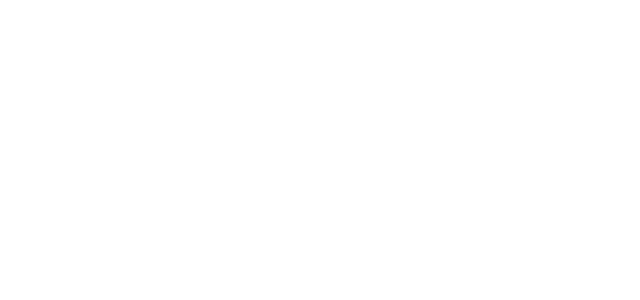
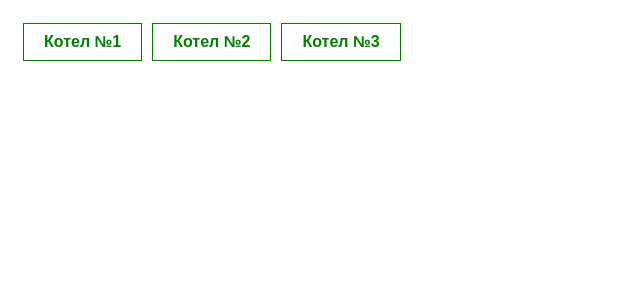
Before and after one commit to MaksSmerdov/react-project-utvh, a React (Create React App) app: page / in a window 1280 px wide. Before the commit this address had no page. Shown: the top 300 px of the page, without its empty margins (0-640 px from the left). Built offline with nearby package versions, Linux system fonts and the light colour scheme.

Commit message:
add homepage, small fixes

```diff
--- a/public/index.html
+++ b/public/index.html
@@ -24,7 +24,7 @@
       work correctly both with client-side routing and a non-root public URL.
       Learn how to configure a non-root public URL by running `npm run build`.
     -->
-    <title>React App</title>
+    <title>UTVH server</title>
   </head>
   <body>
     <noscript>You need to enable JavaScript to run this app.</noscript>
--- a/src/App.tsx
+++ b/src/App.tsx
@@ -1,5 +1,6 @@
 import React from 'react';
 import { Routes, Route } from 'react-router-dom';
+import HomePage from './pages/homePage';
 import CurrentParameterKotel1 from './pages/kotelnaya/currentParam/currentParam-kotel1';
 import CurrentParameterKotel2 from './pages/kotelnaya/currentParam/currentParam-kotel2';
 import CurrentParameterKotel3 from './pages/kotelnaya/currentParam/currentParam-kotel3';
@@ -11,6 +12,8 @@
   return (
     <div>
       <Routes>
+        <Route path="/" element={<HomePage />} />
+
         <Route path="/currentParam-kotel1" element={<CurrentParameterKotel1 />} />
         <Route path="/currentParam-kotel2" element={<CurrentParameterKotel2 />} />
         <Route path="/currentParam-kotel3" element={<CurrentParameterKotel3 />} />
--- a/src/components/Current/currentParameter.tsx
+++ b/src/components/Current/currentParameter.tsx
@@ -3,6 +3,7 @@
 import Table from '../Common/Table/table';
 import styles from './currentParameter.module.scss';
 import { ApiConfig } from '../../configs/apiConfigKotelnaya';
+import Loader from '../Common/Preloader/preloader';
 
 interface CurrentParameterProps {
   config: ApiConfig;
@@ -11,9 +12,12 @@
 
 const CurrentParameter: React.FC<CurrentParameterProps> = ({ config, title }) => {
   const [data, setData] = useState(config.defaultData);
+  const [loading, setLoading] = useState(true); // Состояние для отслеживания загрузки данных
+  const [isFirstLoad, setIsFirstLoad] = useState(true); // Состояние для отслеживания первой загрузки
 
   useEffect(() => {
     const fetchData = async () => {
+      setLoading(true); // Начинаем загрузку
       try {
         const response = await fetch(config.apiUrl);
         if (!response.ok) throw new Error('Ошибка загрузки данных');
@@ -31,17 +35,26 @@
         setData(filteredData);
       } catch (error) {
         console.error('Ошибка загрузки данных:', error);
+      } finally {
+        if (isFirstLoad) {
+          setIsFirstLoad(false); // После первой загрузки меняем состояние
+        }
+        setLoading(false); // Завершаем загрузку
       }
     };
 
     fetchData();
     const interval = setInterval(fetchData, 5000);
     return () => clearInterval(interval);
-  }, [config.apiUrl, config.defaultData]);
+  }, [config.apiUrl, config.defaultData, isFirstLoad]);
 
   return (
     <div>
       <Header title={title} maxWidth="900px" />
+
+      {/* Показываем Loader только при первой загрузке */}
+      {isFirstLoad && <Loader loading={loading} size={80} />}
+
       <div className={styles.tables}>
         {Object.entries(config.titles).map(([key, tableTitle]) => (
           <div key={key}>
--- /dev/null
+++ b/src/pages/homePage.module.scss
@@ -0,0 +1,77 @@
+.container {
+  position: relative;
+  max-width: 1920px;
+  width: 100%;
+  height: 100%;
+  margin: 0 auto;
+  padding: 15px;
+}
+
+/* Tab Container Styles */
+.tab-container {
+  display: flex;
+  background-color: transparent;
+}
+
+.tab-container__button {
+  padding: 10px 20px;
+  cursor: pointer;
+  background-color: transparent;
+  font-size: 16px;
+  line-height: 16px;
+  font-weight: 600;
+  color: green;
+  margin-right: 10px;
+  border: 1px solid green;
+  outline: none;
+  transition: background-color 0.3s ease-in-out, color 0.3s ease-in-out;
+
+  &:hover,
+  &--active {
+    background-color: green;
+    color: white;
+  }
+}
+
+/* Tab Content Styles */
+.tab-content {
+  margin-top: 10px;
+}
+
+.tab-content__title {
+  margin: 0;
+}
+
+/* Sub-tab Button Styles */
+.tab-content__sub-tab-container {
+  max-width: 1000px;
+  display: grid;
+  grid-template-columns: repeat(4, 1fr);
+  gap: 10px;
+  /* Зазор между кнопками */
+  padding: 10px;
+}
+
+.sub-tab-button {
+  padding: 5px;
+  font-size: 12px;
+  line-height: 12px;
+  font-weight: 600;
+  color: green;
+  border: 1px solid green;
+  background-color: white;
+  transition: background-color 0.3s ease-in-out, color 0.3s ease-in-out;
+  cursor: pointer;
+
+  &:hover,
+  &:active {
+    background-color: green;
+    color: white;
+  }
+}
+
+.tab-container-box {
+  display: flex;
+  justify-content: space-between;
+  align-items: center;
+}
--- /dev/null
+++ b/src/pages/homePage.tsx
@@ -0,0 +1,84 @@
+import React, { useState } from "react";
+import styles from './homePage.module.scss';
+import MnemoKotel from "../components/Mnemo/kotelnaya/mnemoKotel";
+import CurrentParameter from "../components/Current/currentParameter";
+import { apiConfigs } from "../configs/apiConfigKotelnaya";
+
+const HomePage: React.FC = () => {
+  const [activeTab, setActiveTab] = useState<'kotel-1' | 'kotel-2' | 'kotel-3' | null>(null);
+  const [activeComponent, setActiveComponent] = useState<React.ReactNode>(null);
+
+  const tabs = [
+    { id: 'kotel-1', label: 'Котел №1' },
+    { id: 'kotel-2', label: 'Котел №2' },
+    { id: 'kotel-3', label: 'Котел №3' },
+  ];
+
+  const subTabs: {
+    'kotel-1': { label: string; component: React.ReactNode }[];
+    'kotel-2': { label: string; component: React.ReactNode }[];
+    'kotel-3': { label: string; component: React.ReactNode }[];
+
+  } = {
+    'kotel-1': [
+      { label: 'Мнемосхема', component: <MnemoKotel configKey="kotel1" title="Котел №1" objectNumber={1} /> },
+      { label: 'Текущие параметры', component: <CurrentParameter config={apiConfigs.kotel1} title="Котел №1" /> },
+
+    ],
+    'kotel-2': [
+      { label: 'Мнемосхема', component: <MnemoKotel configKey="kotel2" title="Котел №2" objectNumber={2} /> },
+      { label: 'Текущие параметры', component: <CurrentParameter config={apiConfigs.kotel2} title="Котел №2" /> },
+
+    ],
+    'kotel-3': [
+      { label: 'Мнемосхема', component: <MnemoKotel configKey="kotel3" title="Котел №3" objectNumber={3} /> },
+      { label: 'Текущие параметры', component: <CurrentParameter config={apiConfigs.kotel3} title="Котел №3" /> },
+    ],
+  };
+
+  return (
+    <div className={styles['container']}>
+      <div className={styles['tab-container']}>
+        {tabs.map((tab) => (
+          <button
+            key={tab.id}
+            onClick={() => {
+              setActiveTab(tab.id as 'kotel-1' | 'kotel-2' | 'kotel-3');
+              setActiveComponent(subTabs[tab.id as 'kotel-1' | 'kotel-2' | 'kotel-3'][0].component); // По умолчанию отображаем первый компонент
+            }}
+            className={`${styles['tab-container__button']} ${
+              activeTab === tab.id ? styles['tab-container__button--active'] : ''
+            }`}
+          >
+            {tab.label}
+          </button>
+        ))}
+      </div>
+
+      <div className={styles['tab-content']}>
+        {activeTab && (
+          <div className={styles['tab-container-box']}>
+            <h2 className={styles['tab-content__title']}>{tabs.find((tab) => tab.id === activeTab)?.label}</h2>
+            <div className={styles['tab-content__sub-tab-container']}>
+              {subTabs[activeTab].map((subTab, index) => (
+                <button
+                  key={index}
+                  onClick={() => setActiveComponent(subTab.component)}
+                  className={styles['sub-tab-button']}
+                >
+                  {subTab.label}
+                </button>
+              ))}
+            </div>
+          </div>
+        )}
+      </div>
+
+      <div className={styles['component-container']}>
+        {activeComponent}
+      </div>
+    </div>
+  );
+};
+
+export default HomePage;
```
